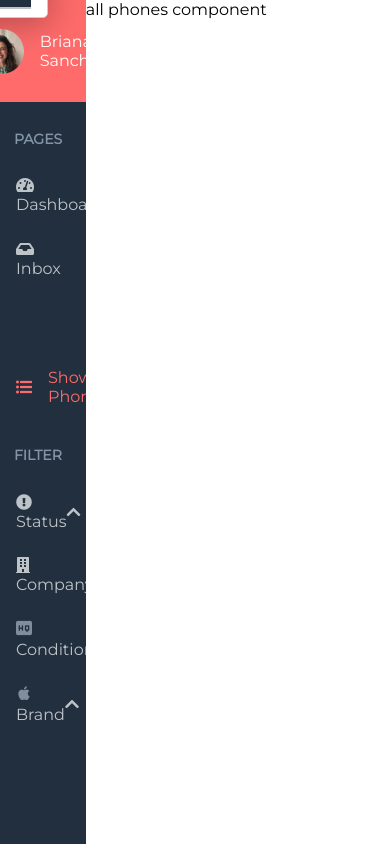
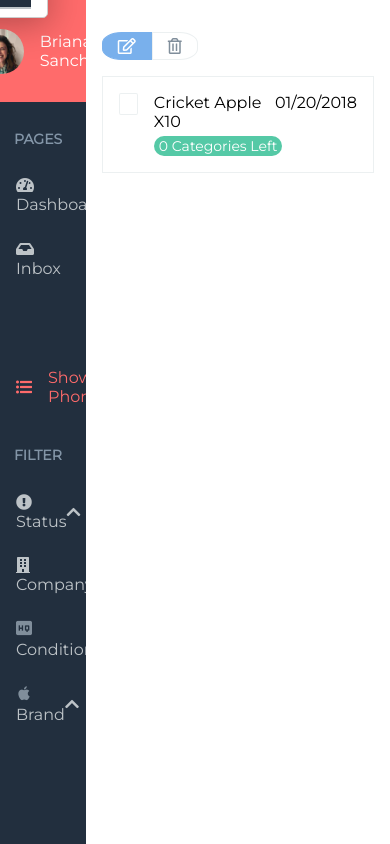
Before and after one commit to sanchezl391/phone-inventory-system-app, a React (Create React App) app: page / in a window 390 px wide. Both pictures are taken after a click on the element "Show Phones". Built offline with nearby package versions, Linux system fonts and the light colour scheme.

Commit message:
AllPhones component shows phone list only for phones that have no missing categories

```diff
--- a/src/App/AllPhones/AllPhones.js
+++ b/src/App/AllPhones/AllPhones.js
@@ -1,8 +1,43 @@
 import React from 'react';
 import './AllPhones.scss';
+import PhoneList from '../PhoneList/PhoneList';
 
 let AllPhones = (props) => {
-  let html = 'all phones component';
+
+  // returns phones without missing categories
+  let getFinishedPhones = () => {
+    let completePhones = {};
+    let allPhones = props.phoneManager.phones;
+    let criticalPhoneKeys = [
+      'status',
+      'condition',
+      'imei',
+      'originalPrice',
+      'company',
+      'brand',
+      'model'
+    ];
+
+    for(let id in allPhones){
+      let phone = allPhones[id];
+      let missingCriticalCategoriesCount = 0;
+      for(let i in criticalPhoneKeys){
+        let key = criticalPhoneKeys[i];
+        let val = phone[key];
+        let isEmpty = !((val + '').length > 0);
+        if(isEmpty) missingCriticalCategoriesCount+=1;
+      }
+      if(missingCriticalCategoriesCount == 0) completePhones[id] = phone;
+    }
+    return completePhones;
+  };
+
+  let html = <div className="all-phones-container">
+    <PhoneList
+      phoneManager={props.phoneManager}
+      phones={getFinishedPhones()}
+      />
+  </div>;
   return html;
 };
 
--- a/src/App/AllPhones/AllPhones.scss
+++ b/src/App/AllPhones/AllPhones.scss
@@ -0,0 +1,4 @@
+.all-phones-container{
+    padding: 1em;
+    margin-top: 1em;
+}
--- a/src/App/App.js
+++ b/src/App/App.js
@@ -82,7 +82,7 @@
         content = <Dashboard/>;
         break;
       case 'all phones':
-        content = <AllPhones/>;
+        content = <AllPhones phoneManager={phoneManager}/>;
         break;
       default:
         content = <AllPhones/>;
--- a/src/App/PhoneList/PhoneItem/PhoneItem.js
+++ b/src/App/PhoneList/PhoneItem/PhoneItem.js
@@ -31,11 +31,6 @@
         }
     };
 
-    // let handlePhoneClick = (e) => {
-    //     e.stopPropagation();
-    //     setIsDialogOpen(true)
-    // };
-
     getMissingCriticalCategoriesCount();
 
     let brand = phone.brand;
```
